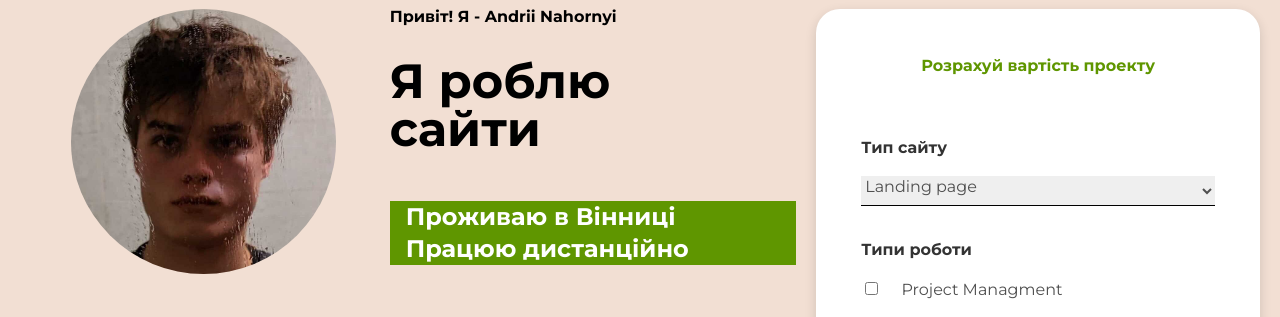
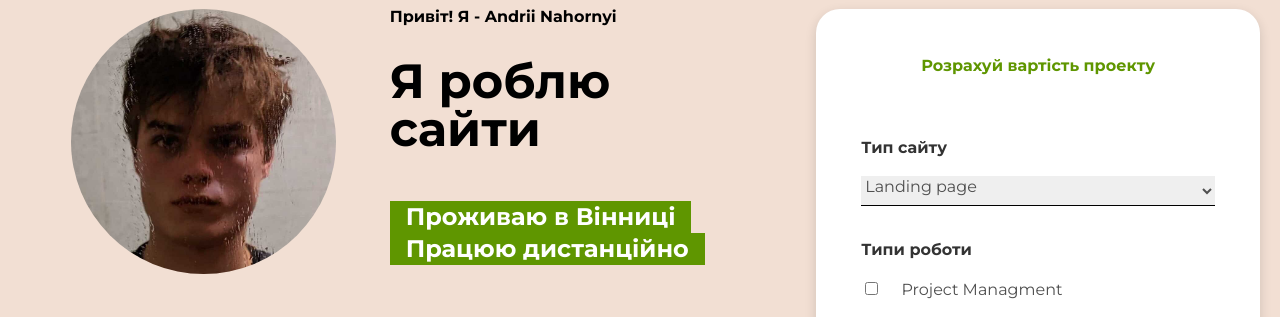
Before and after one commit to AndriiNhornyi/my-website, a plain HTML site: page My website/index.html in a window 1280 px wide. Shown: the part 96-413 px from the top of the page. Drawn offline with Linux system fonts and the light colour scheme.

Commit message:
змінює фон в 2 секції

```diff
--- a/My website/CSS/styles.css
+++ b/My website/CSS/styles.css
@@ -186,6 +186,13 @@
     margin-left: -32px;
 }
 
+.info-div{
+
+    display: flex;
+    flex-direction: column;
+    align-items: flex-start;
+}
+
 
 .my-info-section-h2{
 
@@ -213,7 +220,8 @@
 }
 
 
-.my-info-section-h3{
+.my-info-section-h3,
+.my-info-section-h4{
 
     font-weight: bold;
     font-size: 24px;
@@ -228,15 +236,6 @@
 
 .my-info-section-h4{
 
-    font-weight: bold;
-    font-size: 24px;
-    line-height: 24px;
-    color: #ffffff;
-    background-color: #5F9600;
-    padding-top: 4px;
-    padding-bottom: 4px;
-    padding-left: 16px;
-    padding-right: 16px;
     margin-bottom: 58px;
 }
 
@@ -281,13 +280,6 @@
     line-height: 24px;
     color: #5F9600;
     margin-bottom: 4px;
-}
-
-
-.text-skills00{
-
-    display: flex;
-    flex-direction: column;
 }
 
 
```
